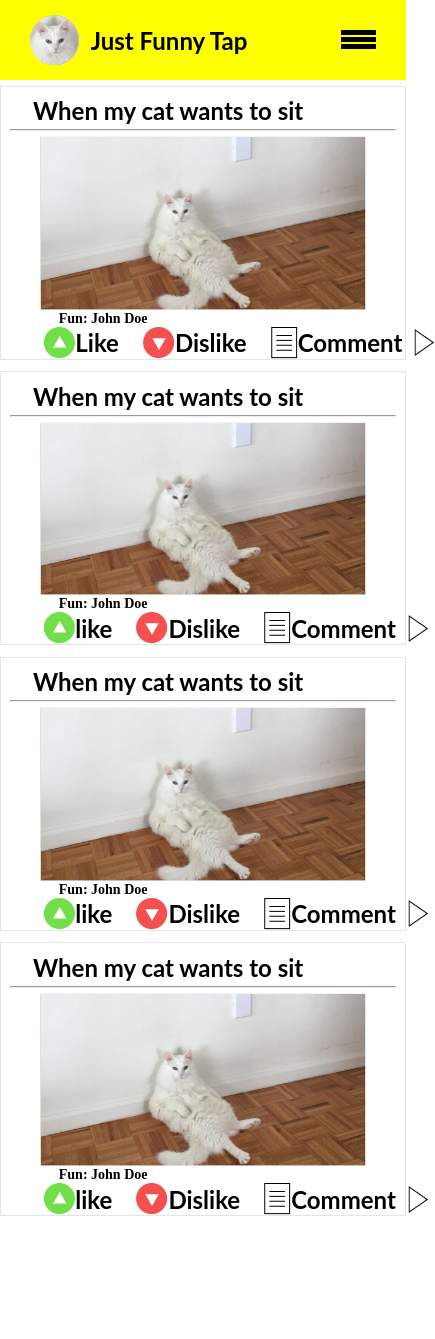
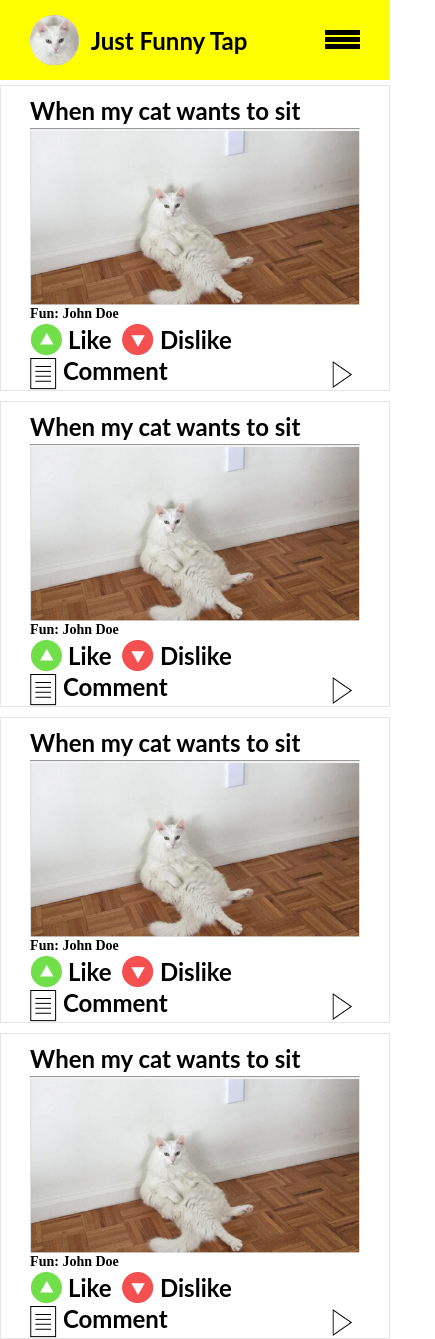
Before and after one commit to alxwtf/FrontendTraining, a website built with Parcel: page index.html in a window 390 px wide. Shown: the whole page, 435 px wide, since content can reach past the window. Before the commit the page ends 1217 px from the top, so only its background shows below. Built offline with nearby package versions, Linux system fonts and the light colour scheme.

Commit message:
Another try to do layout for pages

```diff
--- a/index.html
+++ b/index.html
@@ -30,101 +30,100 @@
         <div class="main">
             <div class="subgrid">
                 <div class="item">
-                    <p class="title">When my cat wants to sit</p>
-                    <hr />
                     <div class="block">
-                        <img src="./assets/image.png" class="cat">
+                        <p class="title">When my cat wants to sit</p>
+                        <hr />
+                        <img src="./assets/image.png" class="cat" />
                         <p class="author">Fun: John Doe</p>
                         <div class="buttons">
                             <span>
-                                <img src="./assets/like.png" alt="">
+                                <img src="./assets/like.png" alt="" />
                                 <p>Like</p>
                             </span>
                             <span>
-                                <img src="./assets/dislike.png" alt="">
+                                <img src="./assets/dislike.png" alt="" />
                                 <p>Dislike</p>
                             </span>
                             <span>
-                                <img src="./assets/comment.png" alt="">
+                                <img src="./assets/comment.png" alt="" />
                                 Comment
                             </span>
-                            <img src="./assets/Polygon 1.png" alt="">
+                            <span class="more"><a href="/page2.html"><img src="./assets/Polygon 1.png" /></a></span>
                         </div>
                     </div>
                 </div>
                 <div class="item">
-                    <p class="title">When my cat wants to sit</p>
-                    <hr />
                     <div class="block">
-                        <img src="./assets/image.png" class="cat">
-                        <p class=author>Fun: John Doe</p>
-                        <div class=buttons>
+                        <p class="title">When my cat wants to sit</p>
+                        <hr />
+                        <img src="./assets/image.png" class="cat" />
+                        <p class="author">Fun: John Doe</p>
+                        <div class="buttons">
                             <span>
-                                <img src="./assets/like.png" alt="">
-                                like
+                                <img src="./assets/like.png" alt="" />
+                                <p>Like</p>
                             </span>
                             <span>
-                                <img src="./assets/dislike.png" alt="">
-                                Dislike
+                                <img src="./assets/dislike.png" alt="" />
+                                <p>Dislike</p>
                             </span>
                             <span>
-                                <img src="./assets/comment.png" alt="">
+                                <img src="./assets/comment.png" alt="" />
                                 Comment
                             </span>
-                            <img src="./assets/Polygon 1.png" alt="">
+                            <span class="more"><a href="/page2.html"><img src="./assets/Polygon 1.png" /></a></span>
                         </div>
                     </div>
                 </div>
                 <div class="item">
-                    <p class="title">When my cat wants to sit</p>
-                    <hr />
                     <div class="block">
-                        <img src="./assets/image.png" class="cat">
+                        <p class="title">When my cat wants to sit</p>
+                        <hr />
+                        <img src="./assets/image.png" class="cat" />
                         <p class="author">Fun: John Doe</p>
                         <div class="buttons">
                             <span>
-                                <img src="./assets/like.png" alt="">
-                                like
+                                <img src="./assets/like.png" alt="" />
+                                <p>Like</p>
                             </span>
                             <span>
-                                <img src="./assets/dislike.png" alt="">
-                                Dislike
+                                <img src="./assets/dislike.png" alt="" />
+                                <p>Dislike</p>
                             </span>
                             <span>
-                                <img src="./assets/comment.png" alt="">
+                                <img src="./assets/comment.png" alt="" />
                                 Comment
                             </span>
-                            <img src="./assets/Polygon 1.png" alt="">
+                            <span class="more"><img src="./assets/Polygon 1.png" /></span>
                         </div>
                     </div>
                 </div>
                 <div class="item">
-                    <p class="title">When my cat wants to sit</p>
-                    <hr />
                     <div class="block">
-                        <img src="./assets/image.png" class="cat">
+                        <p class="title">When my cat wants to sit</p>
+                        <hr />
+                        <img src="./assets/image.png" class="cat" />
                         <p class="author">Fun: John Doe</p>
                         <div class="buttons">
                             <span>
-                                <img src="./assets/like.png" alt="">
-                                like
+                                <img src="./assets/like.png" alt="" />
+                                <p>Like</p>
                             </span>
                             <span>
-                                <img src="./assets/dislike.png" alt="">
-                                Dislike
+                                <img src="./assets/dislike.png" alt="" />
+                                <p>Dislike</p>
                             </span>
                             <span>
-                                <img src="./assets/comment.png" alt="">
+                                <img src="./assets/comment.png" alt="" />
                                 Comment
                             </span>
-                            <img src="./assets/Polygon 1.png" alt="">
+                            <span class="more"><img src="./assets/Polygon 1.png" /></span>
                         </div>
                     </div>
                 </div>
             </div>
         </div>
-    </div>
-    <script src="./index.js"></script>
+        <script src="./index.js"></script>
 </body>
 
 </html>
--- a/index.js
+++ b/index.js
@@ -1,2 +1 @@
-// import '/index.scss';
-import './index.scss'
+import './styles/index.scss';
--- a/package.json
+++ b/package.json
@@ -3,7 +3,7 @@
   "version": "1.0.0",
   "main": "index.html",
   "scripts": {
-    "dev": "parcel index.html",
+    "dev": "parcel index.html page2.html",
     "build": "parcel build --no-content-hash index.html --no-source-maps"
   },
   "license": "MIT",
--- a/index.scss
+++ b/styles/index.scss
@@ -35,7 +35,7 @@ html,body{
         .flex{
             display: flex;
             position: relative;
-            padding:0 60px;
+            margin:0 60px;
             .text{
                 padding: 0 12px;
                 font-family: 'Lato';
@@ -75,7 +75,7 @@ html,body{
         }
         @media(max-width:767px){
             .flex{
-                padding: 0px 30px;
+                margin: 0px 30px;
             }
         }
         @media(max-width:640px){
@@ -100,17 +100,11 @@ html,body{
             display: grid;
             grid-template-columns: 1fr 1fr;
             grid-template-rows: auto auto;
-            min-height: 100%;
+            // min-height: 100%;
             grid-gap: 30px;
             .item{
                 border:1px solid rgba(228,228,228,0.96);
                 margin:auto;
-                hr{
-                    margin-left:auto;
-                    margin-right: auto;
-                    margin-bottom:5px;
-                    width: 95%;
-                }
                 .title{
                     padding-top:0.6rem;
                     padding-bottom: 1%;
@@ -119,7 +113,6 @@ html,body{
                     font-weight: bold;
                     font-size: 24px;
                     line-height: 29px;
-                    padding-left:2rem;
                 }
                 .block{
                     box-sizing: border-box;
@@ -129,33 +122,35 @@ html,body{
                 }
                 .cat{
                     display: block;
-                    max-width:95%;
+                    max-width:100%;
                     margin-left:auto;
                     margin-right: auto;
                 }
                 .author{
-                    padding-left: 8%;
+                    // padding-left: 8%;
                     font-style: normal;
                     font-weight: bold;
                     font-size:14px;
                     line-height: 17px
                 }
                 .buttons{
-                    display: flex;
-                    align-items: center;
+                    display: block;
                     span{
-                    display: flex;
-                    padding:0 12px;
-                    align-items: center;
-                    flex-direction: row;
+                    display: inline-block;
+                    margin-right:2%;
+                    // padding:0 12px;
                     font-family: Lato;
                     font-style: normal;
                     font-weight: bold;
                     font-size:24px;
-                    line-height: 29px
+                    line-height: 29px;
                     }
-                    img{
-                        margin-left:auto;
+                    .more{
+                        float: right;
+                    }
+                    img,p{
+                        display:inline;
+                        vertical-align: middle;
                     }
                 }
             }
--- /dev/null
+++ b/styles/page2.scss
@@ -0,0 +1,212 @@
+@mixin grid{
+    min-height: 100%;
+    display: grid;
+    grid-template-rows: 80px;
+}
+.hamburger{
+    display: none;
+    cursor: pointer;
+    span{
+        background: black;
+        width:35px;
+        height:5px;
+        display: block;
+        margin-bottom: 2px;
+    }
+}
+*{
+    padding: 0;
+    margin:0;
+    box-sizing: border-box;
+}
+html,body{
+    height:100%;
+}
+.grid{
+    @include grid;
+    grid-template-columns: 1fr;
+    grid-template-areas: 'header' 'main';
+    .header{
+        grid-area: header;
+        background: yellow;
+        .subgrid{
+            @include grid;
+            align-items: center;
+        }
+        .flex{
+            display: flex;
+            position: relative;
+            margin:0 60px;
+            .text{
+                padding: 0 12px;
+                font-family: 'Lato';
+                font-style: normal;
+                font-weight: bold;
+                font-size: 24px;
+                line-height: 29px;
+                text-transform: capitalize;
+            }
+            ul{
+                margin-left: auto;
+                li{
+                    list-style: none;
+                    display: inline;
+                    font-family: 'Lato';
+                    font-style: normal;
+                    font-weight: normal;
+                    font-size: 20px;
+                    line-height: 24px;
+                    cursor: pointer;
+                }
+                :nth-child(2){
+                    font-weight:bold;
+                    text-decoration: underline;
+                }
+            }
+            .login{
+                margin-left: left;
+                padding-left:25px;
+                font-family: 'Lato';
+                font-style: normal;
+                font-weight: normal;
+                font-size: 21px;
+                line-height: 25px;
+                cursor: pointer;
+            }
+        }
+        @media(max-width:767px){
+            .flex{
+                margin: 0px 30px;
+            }
+        }
+        @media(max-width:640px){
+            .subgrid{
+                justify-content: center;
+            }
+            .flex{
+                .login,ul{
+                    display: none;
+                }
+                .hamburger{
+                    display: block;
+                    margin-left: auto;
+                }
+            }
+        }
+    }
+    .main{
+        grid-area:main;
+        .subgrid{
+            display: grid;
+            padding-top:5px;
+            grid-template-columns: 1fr 1fr;
+            grid-column-gap: 30px;
+            grid-template-rows: auto auto;
+            min-height:100%;
+            .postbox{
+                    // box-sizing: border-box;
+                    max-width:85%;
+                    margin-left:auto;
+                    margin-right: auto;
+                p{
+                    padding-top:0.6rem;
+                    padding-bottom: 1%;
+                    font-family: Lato;
+                    font-style:normal;
+                    font-weight: bold;
+                    font-size: 24px;
+                    line-height: 29px;
+                }
+                .cat{
+                    display: block;
+                    max-width:100%;
+                    margin-left:auto;
+                    margin-right: auto;
+                }
+            }
+            .description{
+                max-width:85%;
+                margin-left:auto;
+                margin-right: auto;
+                p{
+                    padding-top:0.6rem;
+                    padding-bottom: 1%;
+                    font-family: Lato;
+                    font-style:normal;
+                    font-weight: bold;
+                    font-size: 18px;
+                    line-height: 22px;
+                }
+            }
+            .comments{
+                .writearea{
+                    margin-left:auto;
+                    margin-right:auto;
+                    width:85%;
+                    textarea{
+                        display:block;
+                        border:black solid;
+                        resize: none;
+                        border-radius: 10px;
+                        width:100%;
+                        height:6rem;
+                        margin-left:auto;
+                        margin-right:auto;
+                    }
+                    button{
+                        display: block;
+                        margin-left:auto;
+                        margin-top: 5%;
+                        background: black;
+                        color:white;
+                        width:150px;
+                        height:30px;
+                        border-radius: 10px;
+                    }
+                }
+                p{
+                    font-family: Lato;
+                    font-style:normal;
+                    font-weight: bold;
+                    font-size: 18px;
+                    line-height: 22px;
+                }
+                .commentsarea{
+                    .title{
+                        margin-top:10%;
+                        margin:0 auto;
+                        width:85%;
+                        .com{
+                            float:left;
+                            font-family: Lato;
+                            font-style:normal;
+                            font-weight: 300;
+                            font-size: 18px;
+                            line-height: 22px;
+                        }
+                        .sort{
+                            // float:left;
+                            height:inherit;
+                            font-family: Lato;
+                            text-align: right;
+                            font-style:normal;
+                            font-weight: 300;
+                            font-size: 13px;
+                            line-height: 16px;
+                        }
+                    }
+                    .comm{
+
+                    }
+                }
+            }
+        }
+        @media(max-width:640px){
+            .subgrid{
+                grid-gap:10px;
+                grid-template-columns: 1fr;
+                min-height: 100%
+            }
+        }
+    }
+}
```
Also changed, not shown: page2.html (added, +68 -0 lines).
